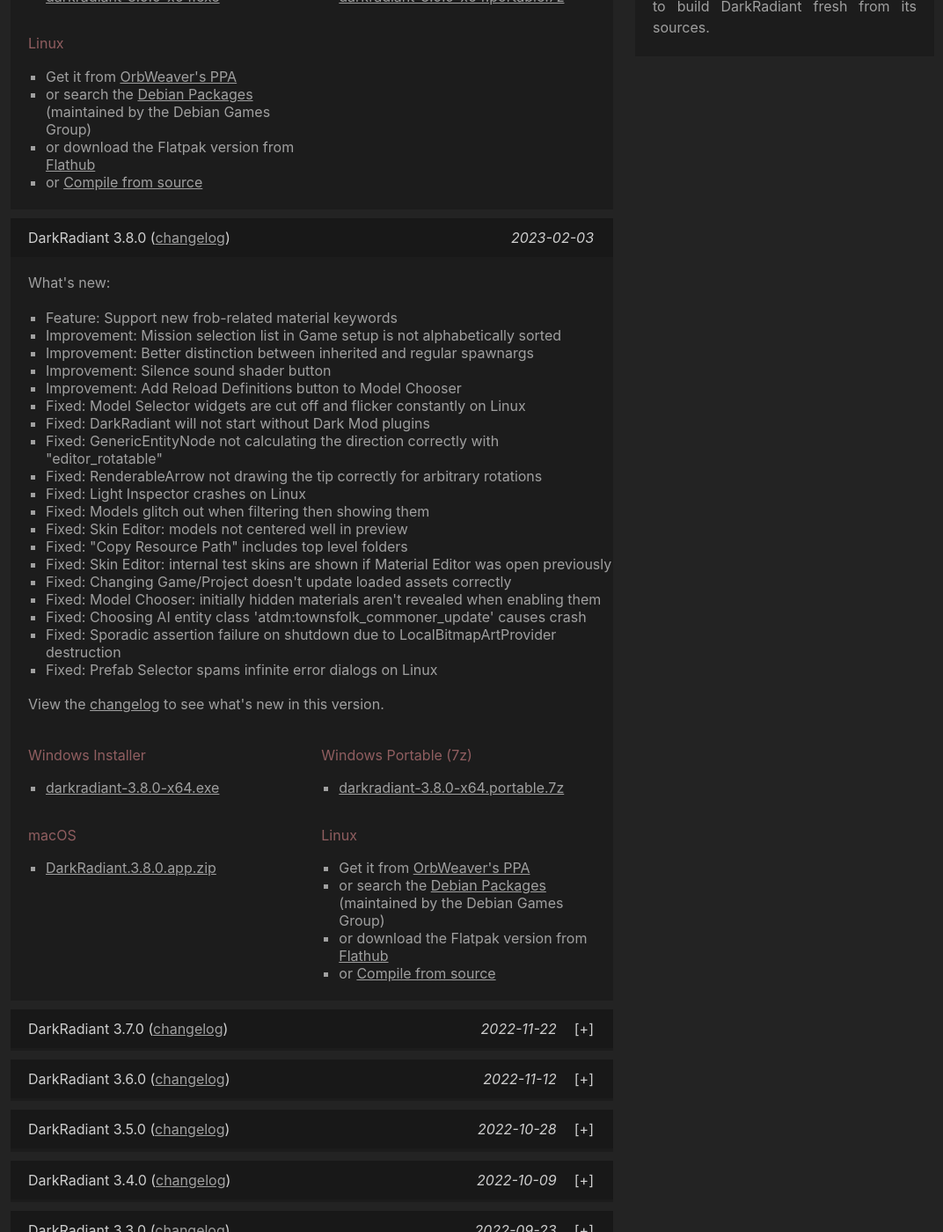
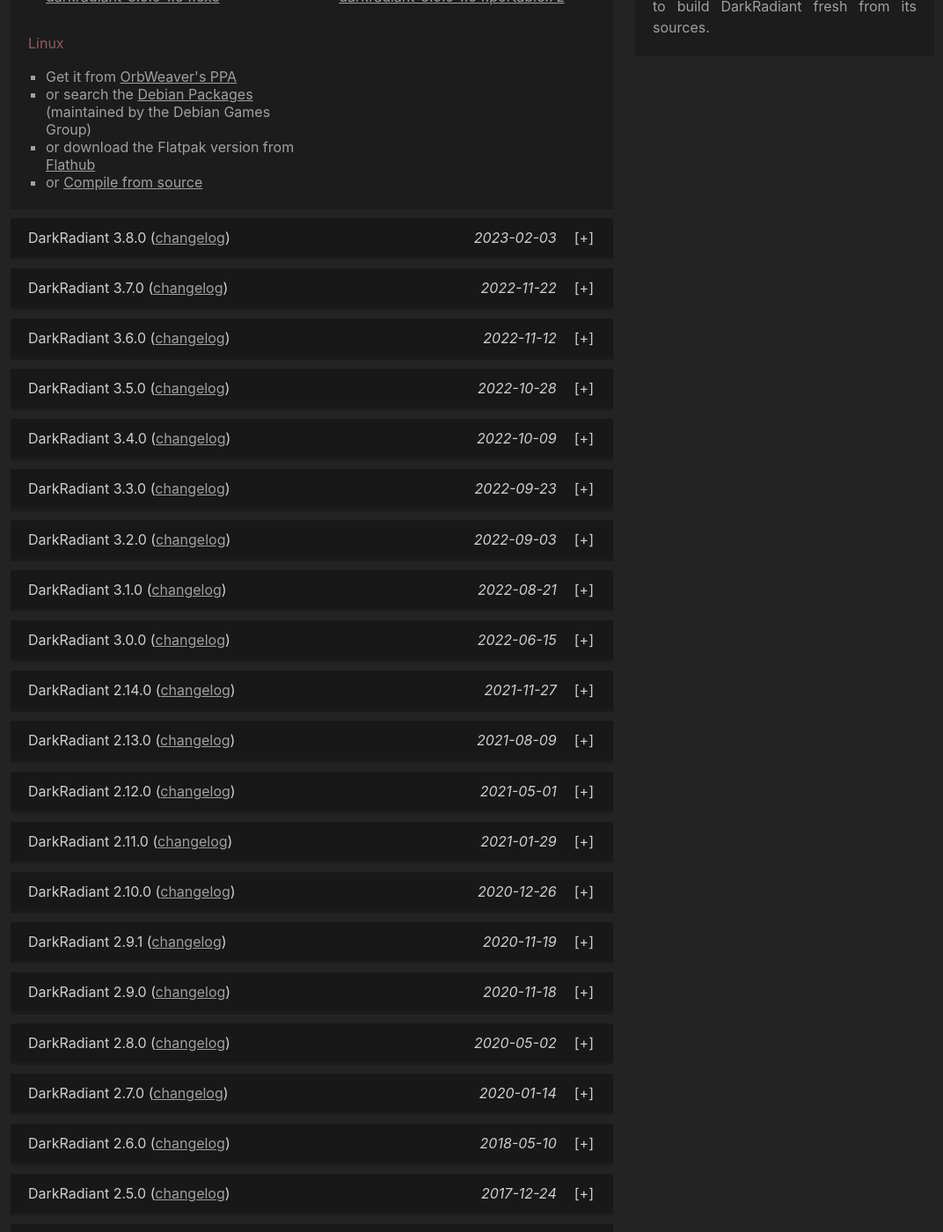
Before and after one commit to codereader/codereader.github.io, a Jekyll site: the page built from download.md, in a window 1280 px wide and 1400 px high, scrolled down 762 px. Shown: the whole window at 88% size, without its empty margins (198-1270 px from the left). Built offline with Jekyll 4.4.1, drawn with Linux system fonts in a browser that asks for light colours.

Commit message:
Tweak download page

```diff
--- a/download.md
+++ b/download.md
@@ -91,7 +91,7 @@ title: DarkRadiant Downloads
   </div>
 </div>
 
-<div class="section download latest">
+<div class="section download">
   <h2>
     <span class="">DarkRadiant 3.8.0</span>
     <span class="date">2023-02-03</span>
```
